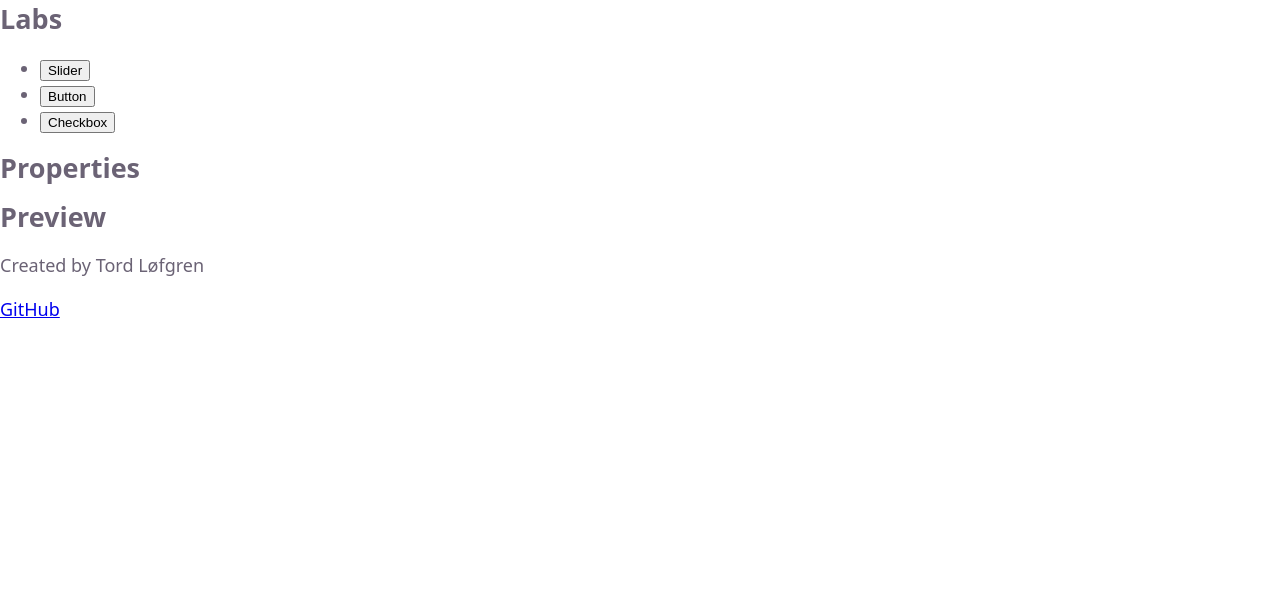
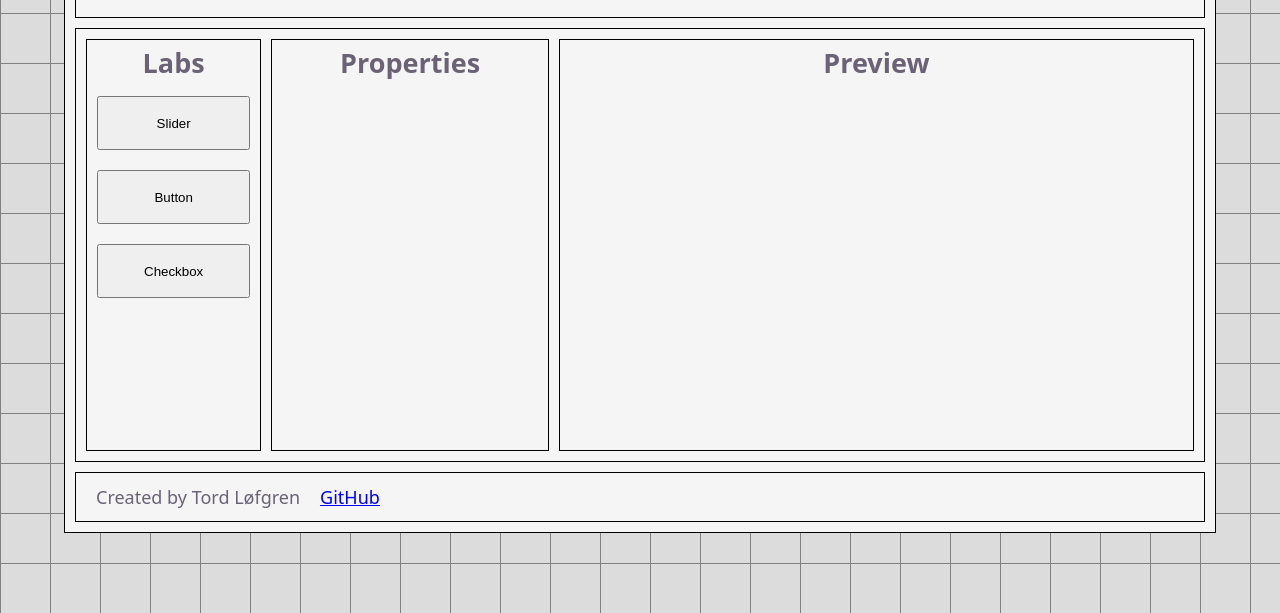
Before and after one commit to TordLoefgren/LineRasterizationDemo, a website built with Vite: page index.html in a window 1280 px wide. Shown: the part 187-800 px from the top of the page. Built offline with nearby package versions, Linux system fonts and the light colour scheme.

Commit message:
Added basic app layout.

```diff
--- a/index.html
+++ b/index.html
@@ -10,38 +10,49 @@
   <body>
     <div class="app-shell">
       <header class="app-header">
-        <div class="app-header-title">
-          <h1>Interface Lab</h1>
-          <p>A collection of small interactive UI experiments</p>
-        </div>
+        <hgroup class="app-header__heading">
+          <h1 class="app-header__title">Interface Lab</h1>
+          <p class="app-header__subtitle">
+            A collection of small interactive UI experiments
+          </p>
+        </hgroup>
 
         <nav class="primary-nav">
-          <ul>
-            <li><a href="/">Home</a></li>
-            <li><a href="/about">About</a></li>
+          <ul class="primary-nav__list">
+            <li class="primary-nav__item"><a href="/">Home</a></li>
+            <li class="primary-nav__item"><a href="/about">About</a></li>
+            <li class="primary-nav__item"><a href="/projects">Projects</a></li>
           </ul>
         </nav>
       </header>
 
       <main class="app-main">
         <aside class="lab-selector">
-          <h2>Labs</h2>
+          <h2 class="lab-selector__title">Labs</h2>
 
-          <ul>
-            <li><button type="button">Slider</button></li>
-            <li><button type="button">Button</button></li>
-            <li><button type="button">Checkbox</button></li>
+          <ul class="lab-selector__list">
+            <li class="lab-selector__item">
+              <button class="lab-selector__button" type="button">Slider</button>
+            </li>
+            <li class="lab-selector__item">
+              <button class="lab-selector__button" type="button">Button</button>
+            </li>
+            <li class="lab-selector__item">
+              <button class="lab-selector__button" type="button">
+                Checkbox
+              </button>
+            </li>
           </ul>
         </aside>
 
-        <section class="view" id="properties-view">
-          <h2 id="properties-view-title">Properties</h2>
+        <section class="view view--properties" id="properties-view">
+          <h2 class="view__title" id="properties-view-title">Properties</h2>
 
           <div id="properties-root"></div>
         </section>
 
-        <section class="view" id="preview-view">
-          <h2 id="preview-view-title">Preview</h2>
+        <section class="view view--preview" id="preview-view">
+          <h2 class="view__title" id="preview-view-title">Preview</h2>
 
           <div id="preview-root"></div>
         </section>
--- a/src/style.css
+++ b/src/style.css
@@ -1,7 +1,24 @@
+* {
+  box-sizing: border-box;
+  margin: 0;
+}
+
 :root {
   --text: #6b6375;
-  --bg: #fff;
+  --bg: gainsboro;
   --sans: system-ui, "Segoe UI", Roboto, sans-serif;
+
+  --page-padding-y: 10dvh;
+  --page-padding-x: 5vw;
+
+  --shell-height: 80dvh;
+  --shell-width: 1200px;
+
+  --space-small: 10px;
+  --space-medium: 20px;
+
+  --header-height: 100px;
+  --footer-height: 50px;
 
   font: 18px/145% var(--sans);
   color: var(--text);
@@ -13,5 +30,136 @@
 }
 
 body {
-  margin: 0;
+  padding: var(--page-padding-y) var(--page-padding-x);
+  min-height: 100dvh;
+
+  background-color: gainsboro;
+  background-size: 50px 50px;
+  background-image:
+    linear-gradient(to right, grey 1px, transparent 1px),
+    linear-gradient(to bottom, grey 1px, transparent 1px);
 }
+
+.app-shell {
+  display: flex;
+  flex-direction: column;
+  gap: var(--space-small);
+
+  margin: 0 auto;
+  padding: var(--space-small);
+
+  width: min(var(--shell-width), 100%);
+  height: var(--shell-height);
+
+  background-color: whitesmoke;
+  border: thin solid black;
+
+  overflow: hidden;
+}
+
+.app-header {
+  display: flex;
+  align-items: center;
+  gap: var(--space-small);
+
+  flex: 0 0 var(--header-height);
+  padding: var(--space-medium);
+
+  border: thin solid black;
+}
+
+.app-header__heading {
+  display: flex;
+  flex-direction: column;
+  gap: var(--space-small);
+
+  min-width: 0;
+}
+
+.app-header__title {
+  line-height: 1;
+}
+
+.primary-nav {
+  margin-left: auto;
+}
+
+.primary-nav__list {
+  display: flex;
+  gap: var(--space-medium);
+
+  list-style: none;
+  padding: 0;
+}
+
+.primary-nav__item {
+  font-size: 24px;
+}
+
+.app-main {
+  display: flex;
+  gap: var(--space-small);
+
+  flex: 1;
+  min-height: 0;
+  padding: var(--space-small);
+
+  border: thin solid black;
+  overflow: hidden;
+}
+
+.lab-selector,
+.view {
+  min-width: 0;
+  padding: var(--space-small);
+  border: thin solid black;
+}
+
+.lab-selector__title,
+.view__title {
+  text-align: center;
+}
+
+.lab-selector {
+  display: flex;
+  flex-direction: column;
+  gap: var(--space-medium);
+  flex: 15 1 0;
+}
+
+.lab-selector__list {
+  display: flex;
+  flex-direction: column;
+  gap: var(--space-medium);
+
+  list-style: none;
+  padding: 0;
+}
+
+.lab-selector__item {
+  display: flex;
+}
+
+.lab-selector__button {
+  flex: 1;
+  min-height: 3rem;
+}
+
+.view--properties {
+  flex: 25 1 0;
+}
+
+.view--preview {
+  flex: 60 1 0;
+}
+
+.app-footer {
+  display: flex;
+  align-items: center;
+  gap: var(--space-medium);
+
+  flex: 0 0 var(--footer-height);
+  padding-inline: var(--space-medium);
+
+  border: thin solid black;
+}
```
